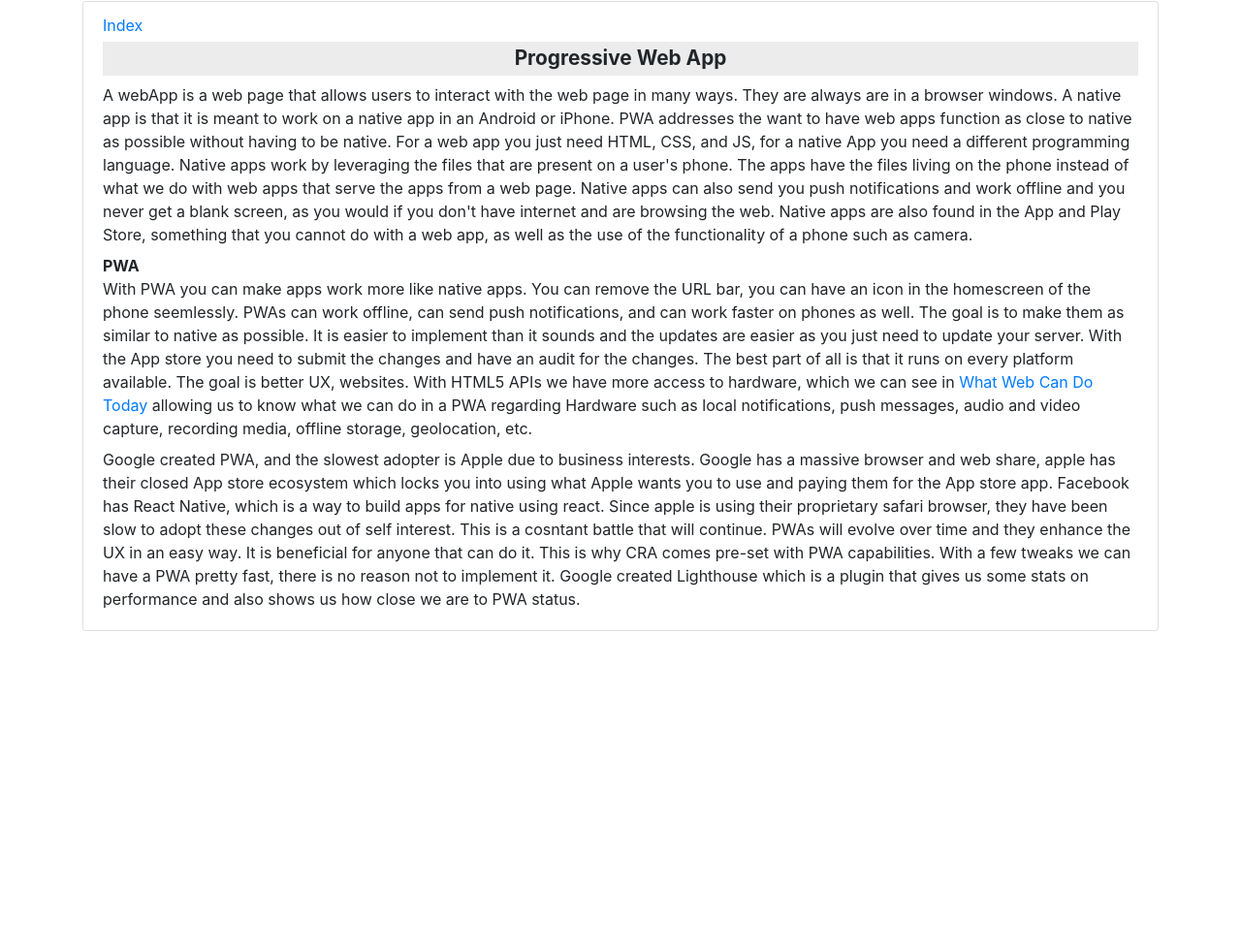
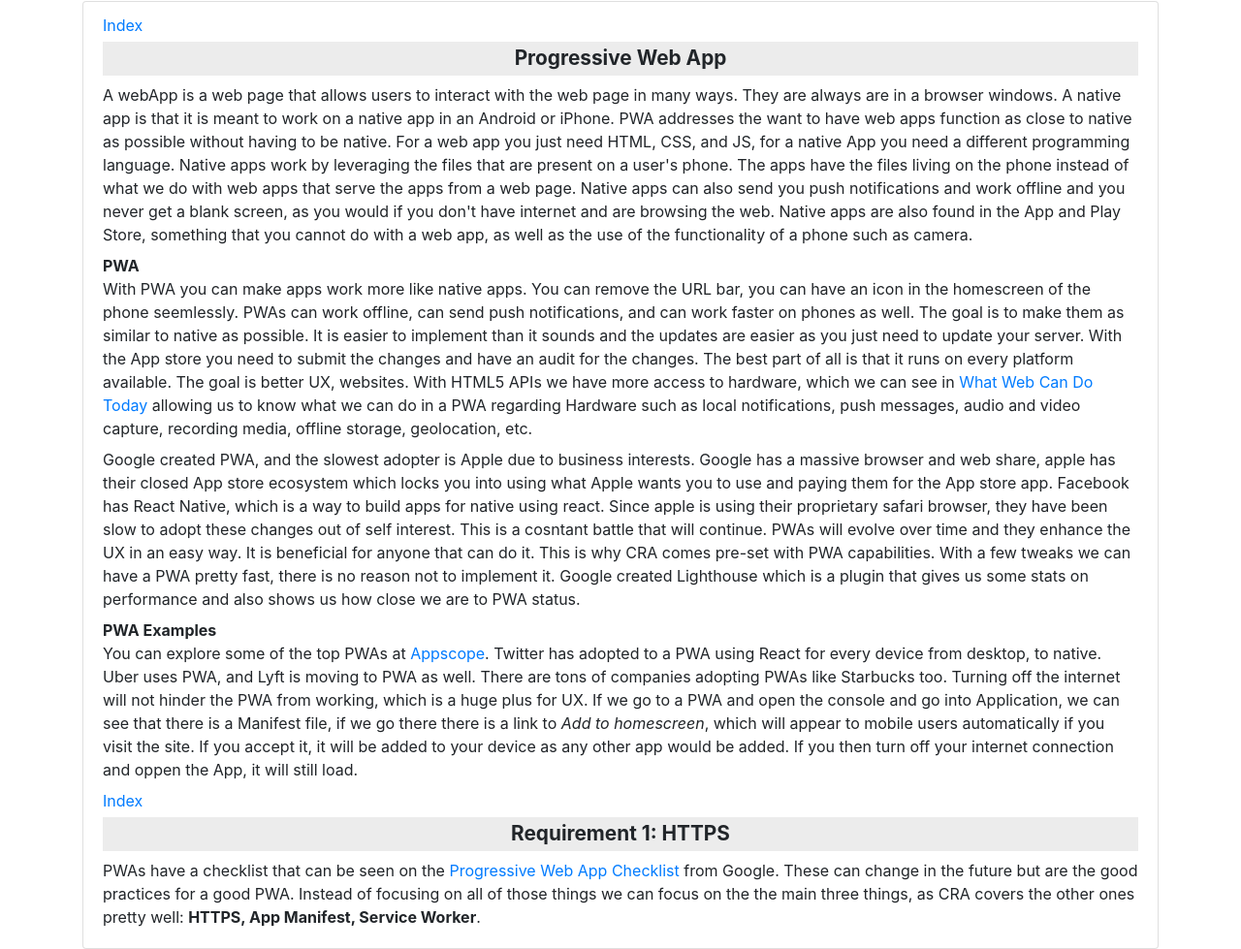
Before and after one commit to Marlrus/robofriendsPWAtesting, a website: page 28progressiveWebApp.html in a window 1280 px wide. Shown: the part 300-1279 px from the top of the page at 97% size. Before the commit the page ends 951 px from the top, so only its background shows below. Drawn offline with nearby package versions, Linux system fonts and the light colour scheme.

Commit message:
Updated packages

```diff
--- a/28progressiveWebApp.html
+++ b/28progressiveWebApp.html
@@ -88,6 +88,16 @@
 				<p class="paragraph">
 					Google created PWA, and the slowest adopter is Apple due to business interests. Google has a massive browser and web share, apple has their closed App store ecosystem which locks you into using what Apple wants you to use and paying them for the App store app. Facebook has React Native, which is a way to build apps for native using react. Since apple is using their proprietary safari browser, they have been slow to adopt these changes out of self interest. This is a cosntant battle that will continue. PWAs will evolve over time and they enhance the UX in an easy way. It is beneficial for anyone that can do it. This is why CRA comes pre-set with PWA capabilities. With a few tweaks we can have a PWA pretty fast, there is no reason not to implement it. Google created Lighthouse which is a plugin that gives us some stats on performance and also shows us how close we are to PWA status.
 				</p>
+				<p class="paragraph">
+					<strong>PWA Examples</strong>
+					<br>
+					You can explore some of the top PWAs at <a href="https://appsco.pe/">Appscope</a>. Twitter has adopted to a PWA using React for every device from desktop, to native. Uber uses PWA, and Lyft is moving to PWA as well. There are tons of companies adopting PWAs like Starbucks too. Turning off the internet will not hinder the PWA from working, which is a huge plus for UX. If we go to a PWA and open the console and go into Application, we can see that there is a Manifest file, if we go there there is a link to <em>Add to homescreen</em>, which will appear to mobile users automatically if you visit the site. If you accept it, it will be added to your device as any other app would be added. If you then turn off your internet connection and oppen the App, it will still load.
+				</p>
+				<a id="02" href="#00">Index</a>
+				<h2 class="subtitle">Requirement 1: HTTPS</h2>
+				<p class="paragraph">
+					PWAs have a checklist that can be seen on the <a href="https://web.dev/pwa-checklist/">Progressive Web App Checklist</a> from Google. These can change in the future but are the good practices for a good PWA. Instead of focusing on all of those things we can focus on the the main three things, as CRA covers the other ones pretty well: <strong>HTTPS, App Manifest, Service Worker</strong>.
+				</p>
 			</li>
 		</ul>
 	</div>
```
Also changed, not shown: package.json (+8 -8 lines), 3 other files.
